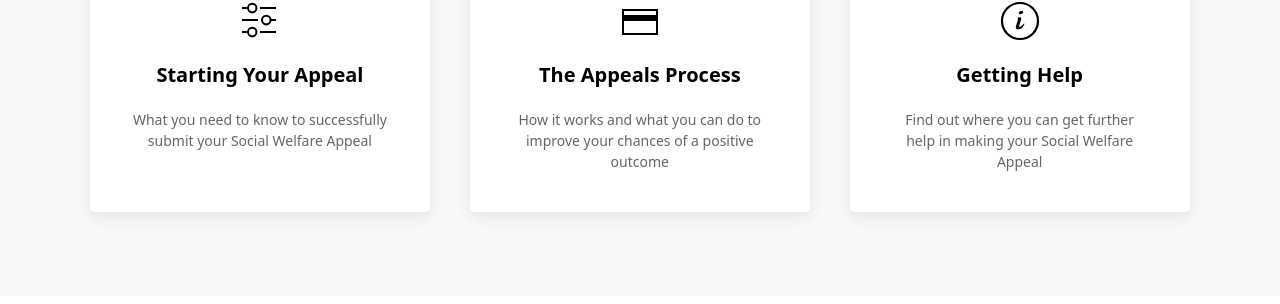
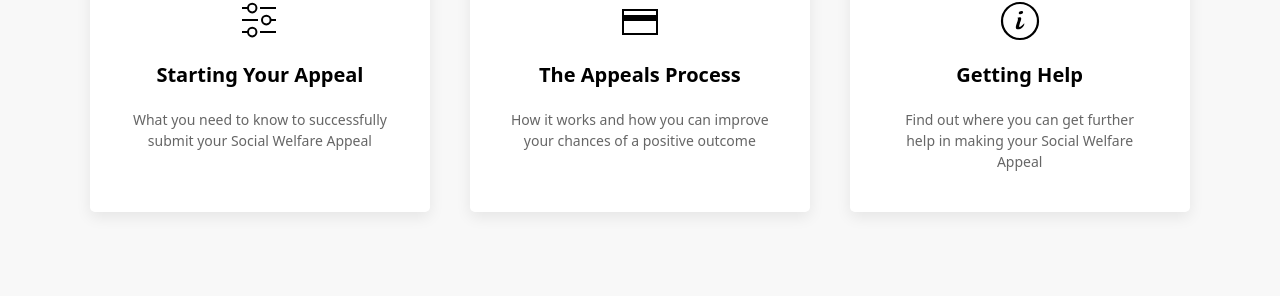
Before and after one commit to robbertl/socialwelfareappeal, a Jekyll site: the page built from index.md, in a window 1280 px wide. Shown: the part 744-1048 px from the top of the page. Built offline with Jekyll 4.4.1, drawn with Linux system fonts in a browser that asks for light colours.

Commit message:
Update navigation_categories.yml

```diff
--- a/_data/navigation_categories.yml
+++ b/_data/navigation_categories.yml
@@ -7,7 +7,7 @@
       icon: settings
 
     - title: The Appeals Process
-      desc: How it works and what you can do to improve your chances of a positive outcome
+      desc: How it works and how you can improve your chances of a positive outcome
       icon: credit-card
 
     - title: Getting Help
```
